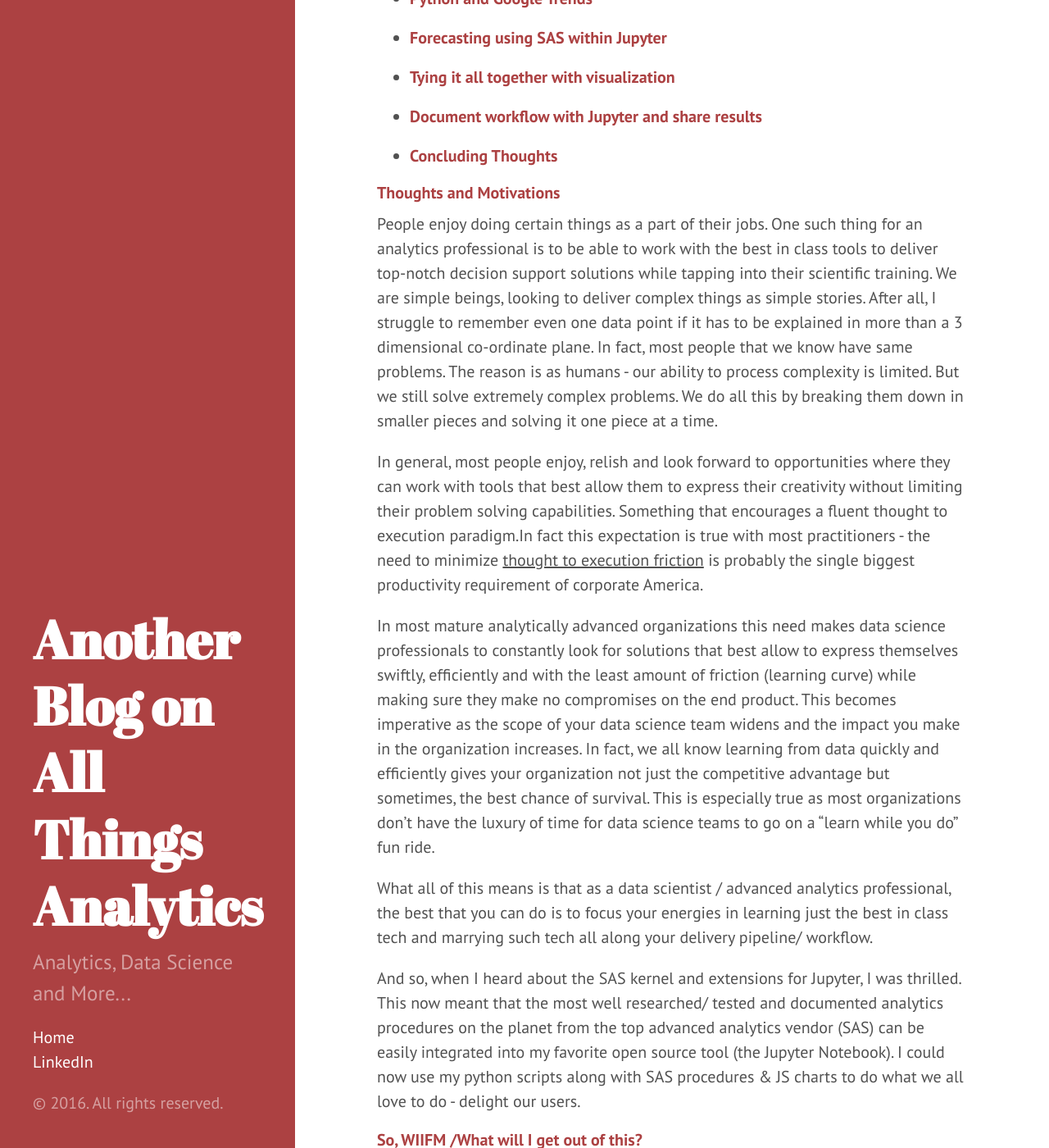
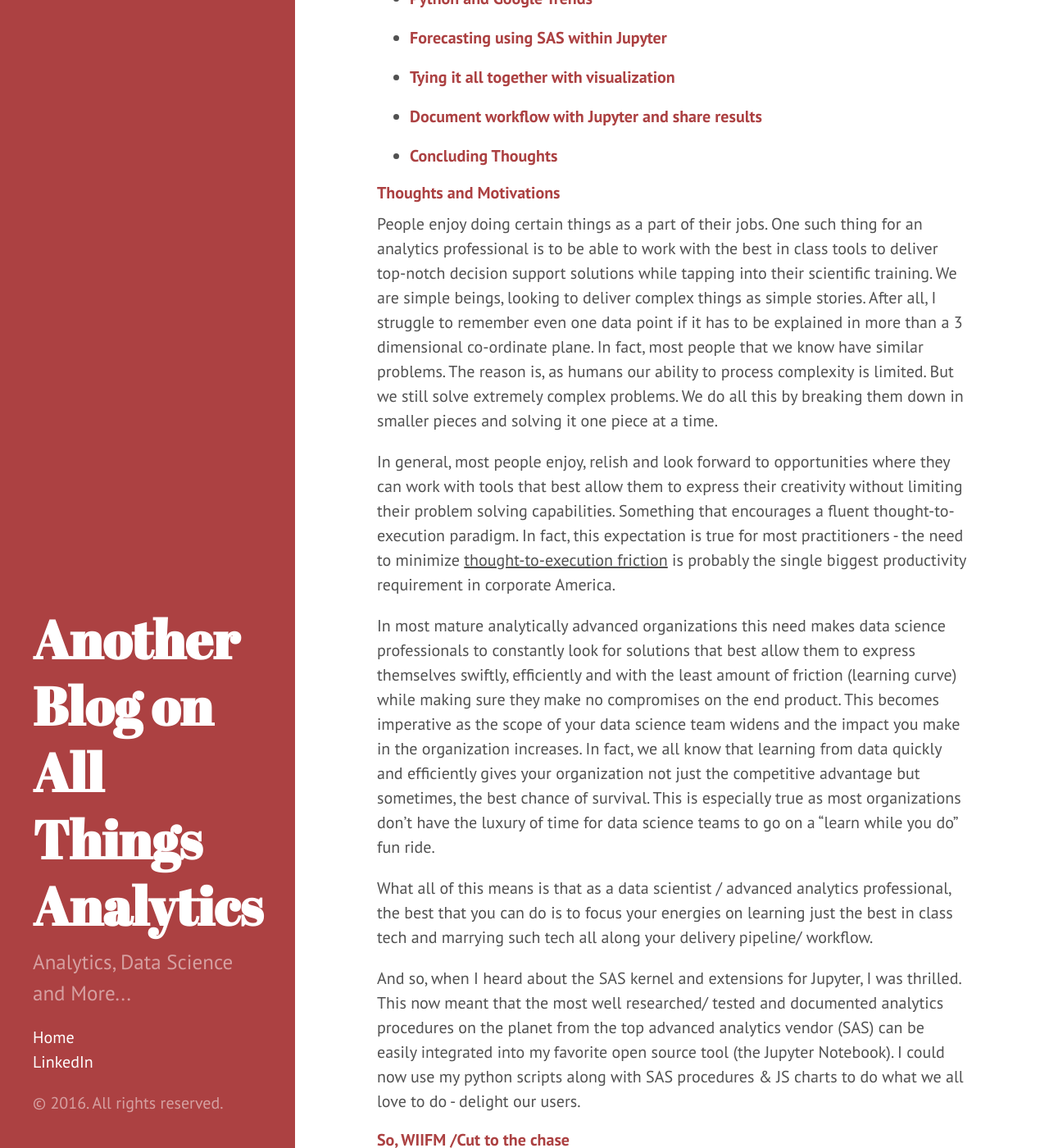
Before and after one commit to datasciencemonkey/datasciencemonkey.github.io, a Jekyll site: the page built from _posts/2016-06-12-for-the-love-of-jupyter-and-sas.markdown, in a window 1280 px wide and 1400 px high, scrolled down 402 px. Shown: the whole window at 82% size. Built offline with Jekyll 4.4.1, drawn with Linux system fonts in a browser that asks for light colours; some of the changed text lies outside the part shown.

Commit message:
Post update:  For the love of Jupyter and SAS!

````diff
--- a/_posts/2016-06-12-for-the-love-of-jupyter-and-sas.markdown
+++ b/_posts/2016-06-12-for-the-love-of-jupyter-and-sas.markdown
@@ -18,19 +18,19 @@ People enjoy doing certain things as a part of their jobs. One such thing for an
 best in class tools to deliver top-notch decision support solutions while tapping
 into their scientific training. We are simple beings, looking to deliver complex
 things as simple stories. After all, I struggle to remember even one data point if it has to be explained
-in more than a 3 dimensional co-ordinate plane. In fact, most people that we know have same problems. The reason is as humans - our ability to process complexity is limited. But we still solve extremely complex problems. We do all this by breaking them down in smaller pieces and solving it one piece at a time.
+in more than a 3 dimensional co-ordinate plane. In fact, most people that we know have similar problems. The reason is, as humans our ability to process complexity is limited. But we still solve extremely complex problems. We do all this by breaking them down in smaller pieces and solving it one piece at a time.
 
 
-In general, most people enjoy, relish and look forward to opportunities where they can work with tools that best allow them to express their creativity without limiting their problem solving capabilities. Something that encourages a fluent thought to execution paradigm.In fact this expectation is true with most practitioners - the need to minimize <u> thought to execution friction</u> is probably the single biggest productivity requirement of corporate America.
+In general, most people enjoy, relish and look forward to opportunities where they can work with tools that best allow them to express their creativity without limiting their problem solving capabilities. Something that encourages a fluent thought-to-execution paradigm. In fact, this expectation is true for most practitioners - the need to minimize <u> thought-to-execution friction</u> is probably the single biggest productivity requirement in corporate America.
 
- In most mature analytically advanced organizations this need makes data science professionals to constantly look for solutions that best allow to express themselves swiftly,
+ In most mature analytically advanced organizations this need makes data science professionals to constantly look for solutions that best allow them to express themselves swiftly,
 efficiently and with the least amount of friction (learning curve) while making sure they make no compromises on the end product. This becomes imperative as the scope of your data science team widens and the impact you make in the organization
-increases. In fact, we all know learning from data quickly and efficiently
+increases. In fact, we all know that learning from data quickly and efficiently
 gives your organization not just the competitive advantage but sometimes, the best chance of survival.
 This is especially true as most organizations don't have the luxury of time for
 data science teams to go on a "learn while you do" fun ride.
 
-What all of this means is that as a data scientist / advanced analytics professional, the best that you can do is to focus your energies in
+What all of this means is that as a data scientist / advanced analytics professional, the best that you can do is to focus your energies on
 learning just the best in class tech and marrying such tech all along your delivery pipeline/ workflow.
 
 And so, when I heard about the SAS kernel and extensions for Jupyter, I was thrilled.
@@ -39,9 +39,9 @@ top advanced analytics vendor (SAS) can be easily integrated into my favorite op
 I could now use my python scripts along with SAS procedures & JS charts to do what we all love to do - delight our
 users.
 
-##### <a name="tasks">So, WIIFM /What will I get out of this?</a>
+##### <a name="tasks">So, WIIFM /Cut to the chase</a>
 *************
-*<font color="black"> <b> If you're thinking what's in it for me, read the Q&A below to get a sense of what the rest of the post tries to accomplish</b></font>*
+*<font color="black"> <b> If you're thinking what's in it for me, read the Q&A below to get a sense of what the rest of the post tries to accomplish</font></b>*
 
 1. How can I write something that might be custom to my org and execute that from a notebook?
   * In most cases, typical data prep involves writing transformations to massage the data in the context that best makes sense for your analysis step. But for this post, we'll work with web data. Specifically, we'll use one of my python modules that extracts data from google trends programmatically.
@@ -59,7 +59,7 @@ Finally we'll touch a bit on nbconvert and the basics of nbconvert to show how t
 
 ##### <a name="note">Before you start :</a>
 >If you are a commercial SAS user who is interested in doing any of this (or to simply follow along),
-make sure you have the SAS kernel and extensions for Jupyter installed (only available for linux at the time of this post). If you just want the link to get this done - [here](https://github.com/sassoftware/sas_kernel).
+make sure you have the SAS kernel and extensions for Jupyter installed. If you just want the link to get this done - [here](https://github.com/sassoftware/sas_kernel).
 If you'd like a bit more information on SAS and Jupyter and why - [check out this cool piece!](http://blogs.sas.com/content/sasdummy/2016/04/24/how-to-run-sas-programs-in-jupyter-notebook/)
 
 
@@ -89,7 +89,7 @@ myParserObject.get_row_values()  # parses and displays row values
 myParserObject.get_data_frame_raw()  # reads and converts data into a raw data frame - Dates still need to be processed
 final_frame = myParserObject.get_data_frame_processed()
 ```
-Our data frame now looks like this. Clearly, some amount post processing is needed - which is what we'll do
+Our data frame now looks like this. Clearly, some amount of post processing is needed - so, that is what we'll do
 
 <img src="https://datasciencemonkey.github.io/images/final_frame.png" style='width:100%;' border="0" alt="Null">
 
@@ -173,7 +173,7 @@ quit;
 ##### <a name="visuals">OK, Let's get the results and visualize them</a>
 Now that we've obtained the forecasts, let's make a web ready,interactive, time series visualization from the results.
 
-We use the highcharts api for this and a little python module (pandas-highcharts) to help us easily accomplish this easily. Your choice could be plotly/matplotlib/gplot or ggvis or even D3 depending on your preference, but once again - following the theme of the post we'll keep things simple and elegant.
+We use the highcharts api for this and a little python module (pandas-highcharts) to help us accomplish this easily. Your choice could be plotly/matplotlib/gplot or ggvis or even D3 depending on your preference, but once again - following the theme of the post, we'll keep things simple and elegant.
 
 <img src="https://datasciencemonkey.github.io/images/forecasting_animation.gif" style='width:100%;' border="0" alt="Null">
 
@@ -191,4 +191,4 @@ The basic idea is simple. Install nbconvert and then install reveal-js locally a
 ```bash
 jupyter nbconvert <my_notebook.ipynb> --to slides
 ```
-This will produce a .slides.html file on the same folder. You can then simply serve this up during your presentation to get produce these type of [results](http://lab.hakim.se/reveal-js/#/). You can also easily change the themes and transitions. Beyond this, you can automate the whole process quite easily. Maybe I'll show that in another post later.
+This will produce a .slides.html file on the same folder. You can then simply serve this up during your presentation to get produce these type of [results](http://lab.hakim.se/reveal-js/#/). You can also easily change the themes and transitions. Beyond this, you can automate the whole process quite easily. Maybe I'll show that in another post.
````
Also changed, not shown: other parts of _posts/2016-06-12-for-the-love-of-jupyter-and-sas.markdown (+3 -3 lines).
